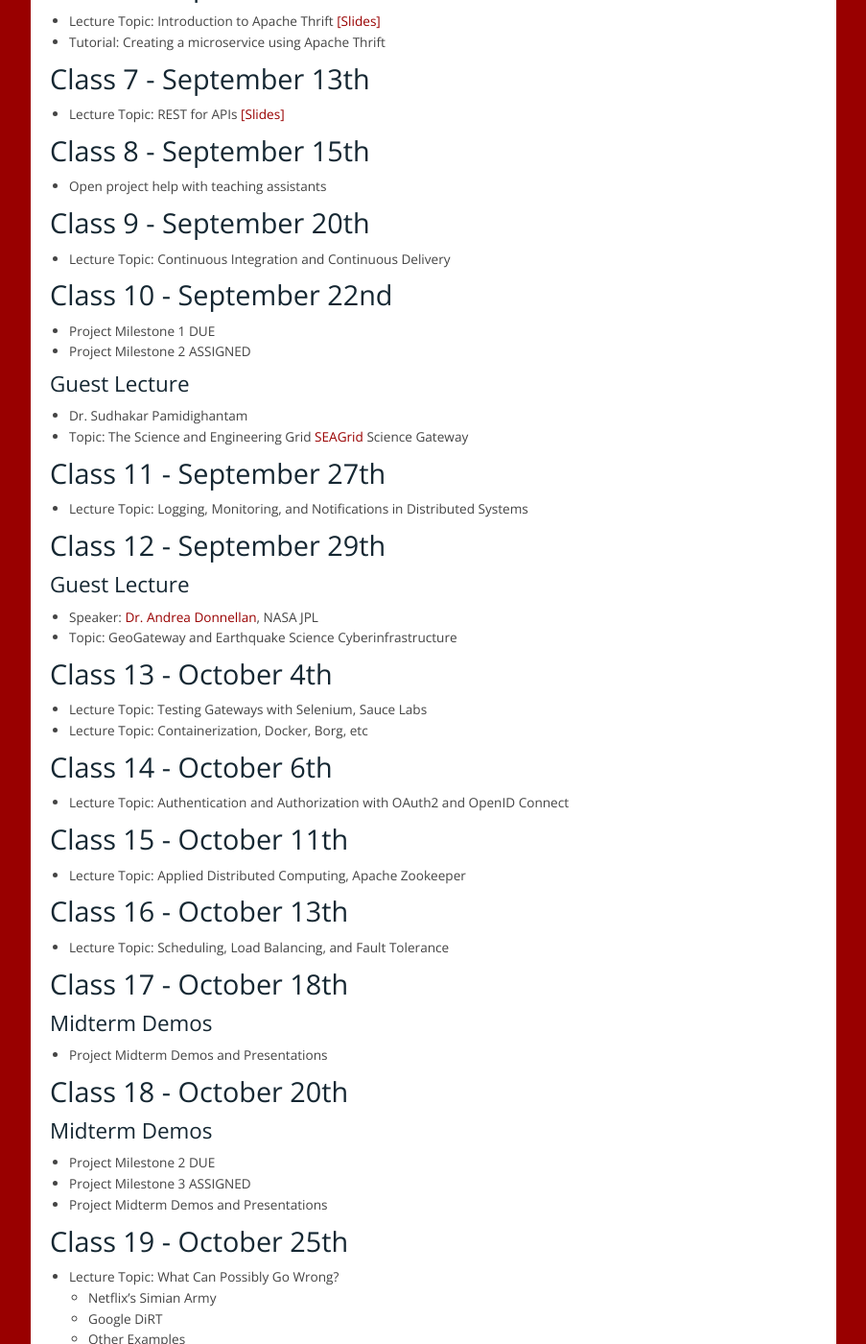
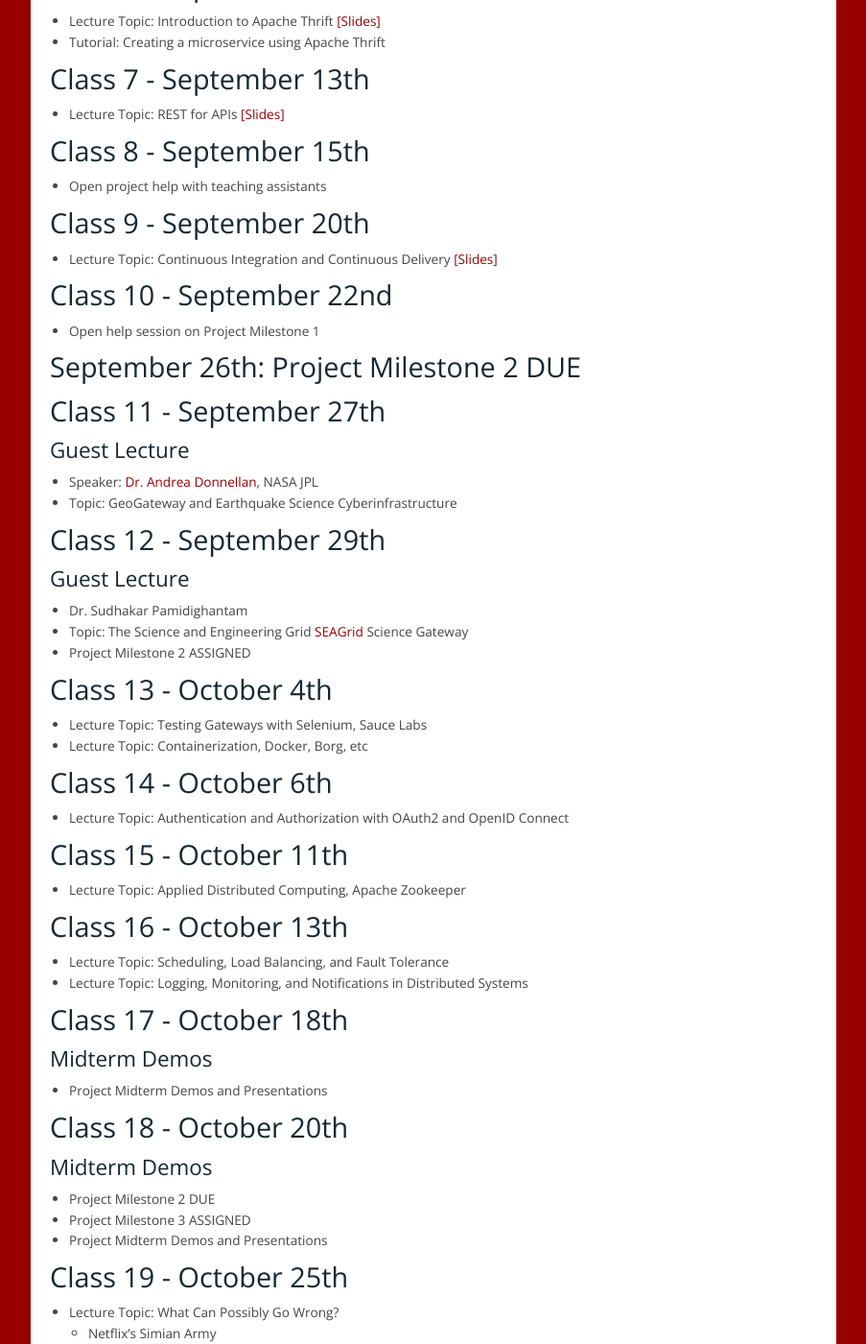
Before and after one commit to airavata-courses/airavata-courses.github.io, a Jekyll site: the page built from lectures.md, in a window 1280 px wide and 1400 px high, scrolled down 826 px. Shown: the whole window at 96% size, without its empty margins (258-1161 px from the left). Built offline with Jekyll 4.4.1, drawn with Linux system fonts in a browser that asks for light colours.

Commit message:
Adding slides for Sep 20th CICD lecture

```diff
--- a/lectures.md
+++ b/lectures.md
@@ -45,25 +45,25 @@ The course focuses in teaching the distributed systems concepts through projects
 * Open project help with teaching assistants
 
 ###  Class 9 - September  20th
-* Lecture Topic: Continuous Integration and Continuous Delivery
+* Lecture Topic: Continuous Integration and Continuous Delivery [[Slides]]({{ site.url }}slides/CS649-CICD.pdf)
 
 ###  Class 10 - September  22nd
-* Project Milestone 1 DUE
-* Project Milestone 2 ASSIGNED
+* Open help session on Project Milestone 1
+
+### September 26th: Project Milestone 2 DUE
+
+###  Class 11 - September  27th
+#### Guest Lecture
+* Speaker: [Dr. Andrea Donnellan](https://science.jpl.nasa.gov/people/Donnellan/){:target="_blank"}, NASA JPL
+* Topic: GeoGateway and Earthquake Science Cyberinfrastructure
+
+###  Class 12 - September  29th
 
 #### Guest Lecture
 * Dr. Sudhakar Pamidighantam
 * Topic: The Science and Engineering Grid [SEAGrid](https://seagrid.org/){:target="_blank"} Science Gateway
+* Project Milestone 2 ASSIGNED
 
-
-###  Class 11 - September  27th
-* Lecture Topic: Logging, Monitoring, and Notifications in Distributed Systems
-
-###  Class 12 - September  29th
-
-#### Guest Lecture
-* Speaker: [Dr. Andrea Donnellan](https://science.jpl.nasa.gov/people/Donnellan/){:target="_blank"}, NASA JPL
-* Topic: GeoGateway and Earthquake Science Cyberinfrastructure
 
 ###  Class 13 - October 4th
 * Lecture Topic: Testing Gateways with Selenium, Sauce Labs
```
Also changed, not shown: other parts of lectures.md (+1 -0 lines), 1 other file.
